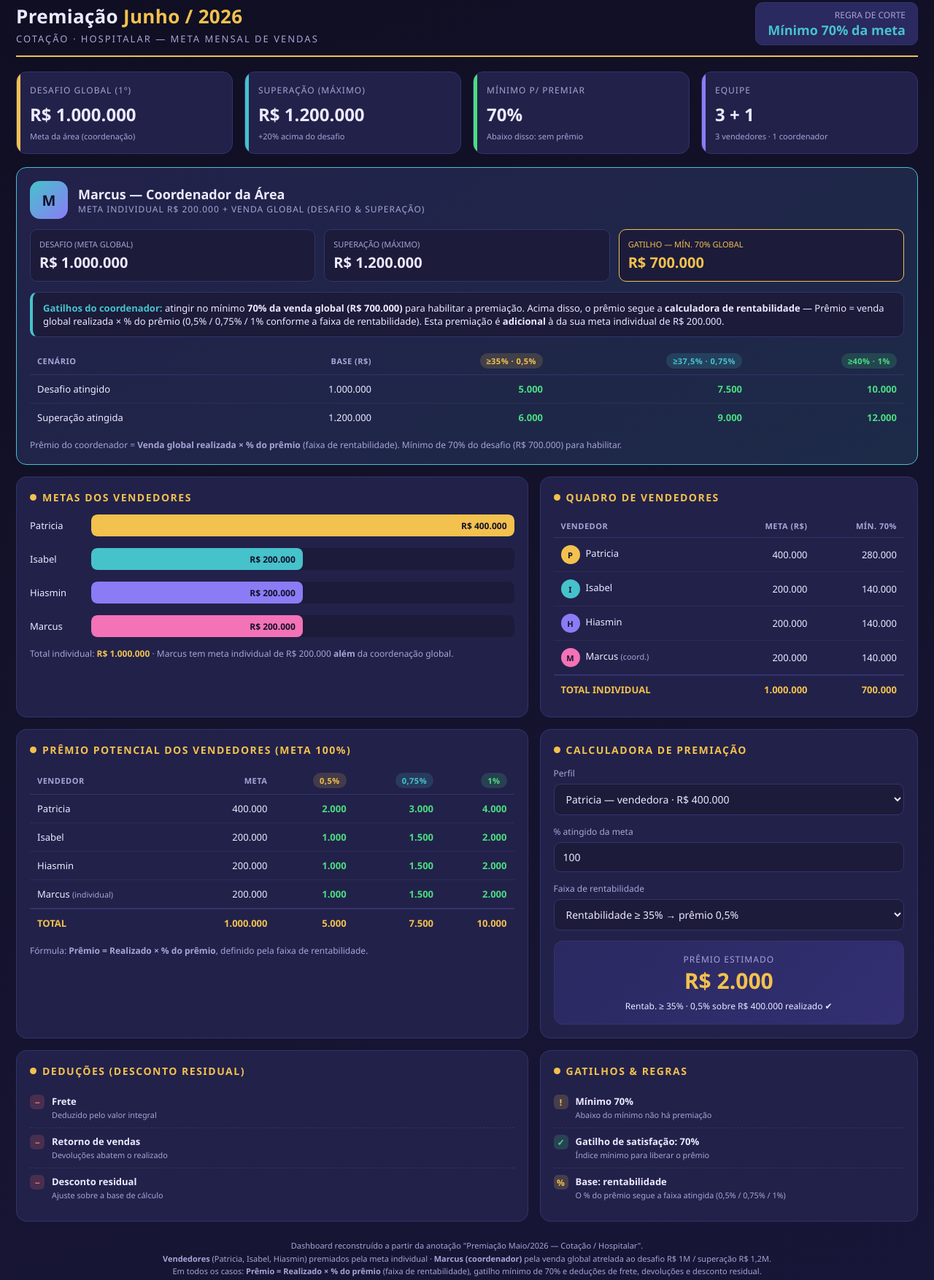
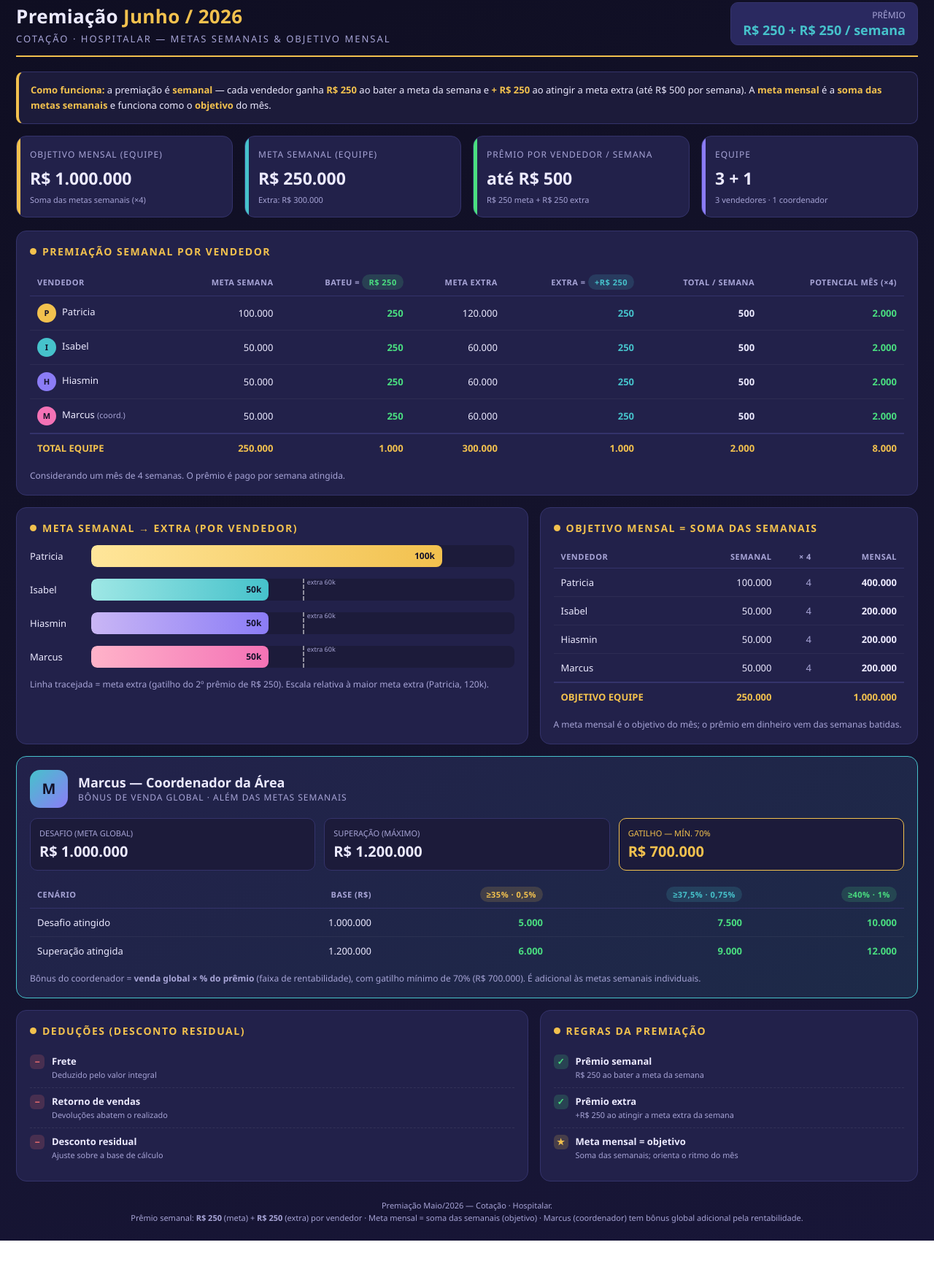
Before and after one commit to oarthurcam/Dashboard, a plain HTML site: page index.html in a window 1280 px wide. Shown: the part 19-1773 px from the top of the page at 73% size. After the commit the page ends 1719 px from the top, so only its background shows below. Drawn offline with Linux system fonts and the light colour scheme.

Commit message:
Revise prize details and KPI labels in index.html
Updated the prize structure and KPI descriptions in the HTML.

```diff
--- a/index.html
+++ b/index.html
@@ -27,7 +27,7 @@
   .kpi.a::before{background:var(--acc)} .kpi.b::before{background:var(--acc2)}
   .kpi.c::before{background:var(--good)} .kpi.d::before{background:var(--pur)}
   .kpi .lbl{font-size:12px;color:var(--muted);text-transform:uppercase;letter-spacing:1px}
-  .kpi .val{font-size:24px;font-weight:800;margin-top:8px}
+  .kpi .val{font-size:23px;font-weight:800;margin-top:8px}
   .kpi .note{font-size:11px;color:var(--muted);margin-top:6px}
 
   .grid{display:grid;grid-template-columns:1.15fr .85fr;gap:16px;margin-bottom:16px}
@@ -49,14 +49,16 @@
   .chip.g{background:rgba(74,222,128,.16);color:var(--good)}
   .av{width:26px;height:26px;border-radius:50%;display:inline-grid;place-items:center;font-size:11px;font-weight:800;color:#13122a;margin-right:8px;vertical-align:middle}
   .prize{font-weight:800;color:var(--good)}
+  .prize2{font-weight:800;color:var(--acc2)}
 
-  .canvasbox{position:relative;height:240px}
   .barchart{display:flex;flex-direction:column;gap:16px;margin-top:6px}
   .brow{display:flex;align-items:center;gap:12px}
   .bname{flex:0 0 72px;font-size:13px;color:var(--txt)}
-  .btrack{flex:1;background:var(--bg2);border-radius:8px;height:30px;overflow:hidden}
-  .bfill{height:100%;border-radius:8px;display:flex;align-items:center;justify-content:flex-end;padding-right:10px;min-width:90px}
+  .btrack{flex:1;background:var(--bg2);border-radius:8px;height:30px;overflow:hidden;position:relative}
+  .bfill{height:100%;border-radius:8px;display:flex;align-items:center;justify-content:flex-end;padding-right:10px;min-width:70px}
   .bfill span{font-size:12px;font-weight:800;color:#13122a}
+  .bextra{position:absolute;top:0;bottom:0;border-left:2px dashed rgba(255,255,255,.5)}
+  .bextra small{position:absolute;top:-2px;left:4px;font-size:9px;color:var(--muted);white-space:nowrap}
 
   .rules li{list-style:none;padding:9px 0;border-bottom:1px dashed rgba(255,255,255,.08);display:flex;gap:10px;align-items:flex-start;font-size:13px;color:var(--txt)}
   .rules li:last-child{border-bottom:none}
@@ -70,22 +72,16 @@
   .coordhead .big{width:52px;height:52px;border-radius:14px;background:linear-gradient(135deg,#46c2cb,#8b7cf6);display:grid;place-items:center;font-size:20px;font-weight:800;color:#13122a}
   .coordhead .t1{font-size:18px;font-weight:800}
   .coordhead .t2{font-size:12px;color:var(--muted);text-transform:uppercase;letter-spacing:1px}
-  .coordmetrics{display:grid;grid-template-columns:1fr 1fr;gap:12px;margin-bottom:14px}
+  .coordmetrics{display:grid;grid-template-columns:1fr 1fr 1fr;gap:12px;margin-bottom:14px}
   .cm{background:var(--bg2);border:1px solid var(--line);border-radius:10px;padding:12px}
   .cm .l{font-size:11px;color:var(--muted);text-transform:uppercase}
   .cm .v{font-size:20px;font-weight:800;margin-top:4px}
 
-  .calc-row{display:flex;flex-direction:column;gap:6px;margin-bottom:14px}
-  .calc-row label{font-size:12px;color:var(--muted)}
-  .calc-row input,.calc-row select{background:var(--bg2);border:1px solid var(--line);color:var(--txt);padding:10px 12px;border-radius:9px;font-size:14px}
-  .calc-out{background:linear-gradient(135deg,var(--card2),#332f73);border:1px solid var(--line);border-radius:12px;padding:16px;text-align:center;margin-top:6px}
-  .calc-out .ov{font-size:12px;color:var(--muted);text-transform:uppercase;letter-spacing:1px}
-  .calc-out .pv{font-size:30px;font-weight:800;color:var(--acc)}
-  .calc-out .pq{font-size:12px;margin-top:6px}
-  .calc-out.no .pv{color:var(--bad)}
+  .note-box{background:var(--bg2);border:1px solid var(--line);border-left:4px solid var(--acc);border-radius:10px;padding:14px 16px;font-size:13px;color:var(--txt);margin-bottom:16px;line-height:1.6}
+  .note-box b{color:var(--acc)}
 
   footer{color:var(--muted);font-size:11px;text-align:center;margin-top:24px;line-height:1.6}
-  @media(max-width:900px){.kpis{grid-template-columns:1fr 1fr}.grid{grid-template-columns:1fr}}
+  @media(max-width:900px){.kpis{grid-template-columns:1fr 1fr}.grid{grid-template-columns:1fr}.coordmetrics{grid-template-columns:1fr}}
 </style>
 </head>
 <body>
@@ -94,30 +90,34 @@
   <header class="top">
     <div>
       <h1>Premiação <span>Junho / 2026</span></h1>
-      <div class="sub">Cotação · Hospitalar — Meta Mensal de Vendas</div>
+      <div class="sub">Cotação · Hospitalar — Metas Semanais &amp; Objetivo Mensal</div>
     </div>
     <div class="badge">
-      <div class="b1">REGRA DE CORTE</div>
-      <div class="b2">Mínimo 70% da meta</div>
+      <div class="b1">PRÊMIO</div>
+      <div class="b2">R$ 250 + R$ 250 / semana</div>
     </div>
   </header>
+
+  <div class="note-box">
+    <b>Como funciona:</b> a premiação é <b>semanal</b> — cada vendedor ganha <b>R$ 250</b> ao bater a meta da semana e <b>+ R$ 250</b> ao atingir a meta extra (até R$ 500 por semana). A <b>meta mensal</b> é a <b>soma das metas semanais</b> e funciona como o <b>objetivo</b> do mês.
+  </div>
 
   <!-- KPIs -->
   <section class="kpis">
     <div class="kpi a">
-      <div class="lbl">Desafio Global (1º)</div>
+      <div class="lbl">Objetivo Mensal (equipe)</div>
       <div class="val">R$ 1.000.000</div>
-      <div class="note">Meta da área (coordenação)</div>
+      <div class="note">Soma das metas semanais (×4)</div>
     </div>
     <div class="kpi b">
-      <div class="lbl">Superação (Máximo)</div>
-      <div class="val">R$ 1.200.000</div>
-      <div class="note">+20% acima do desafio</div>
+      <div class="lbl">Meta Semanal (equipe)</div>
+      <div class="val">R$ 250.000</div>
+      <div class="note">Extra: R$ 300.000</div>
     </div>
     <div class="kpi c">
-      <div class="lbl">Mínimo p/ Premiar</div>
-      <div class="val">70%</div>
-      <div class="note">Abaixo disso: sem prêmio</div>
+      <div class="lbl">Prêmio por vendedor / semana</div>
+      <div class="val">até R$ 500</div>
+      <div class="note">R$ 250 meta + R$ 250 extra</div>
     </div>
     <div class="kpi d">
       <div class="lbl">Equipe</div>
@@ -126,22 +126,72 @@
     </div>
   </section>
 
-  <!-- COORDENADOR (Marcus) -->
+  <!-- Premiação semanal -->
+  <section class="panel" style="margin-bottom:16px">
+    <h2><span class="dot"></span>Premiação Semanal por Vendedor</h2>
+    <table>
+      <thead><tr>
+        <th>Vendedor</th>
+        <th class="r">Meta semana</th>
+        <th class="r">Bateu = <span class="chip g">R$ 250</span></th>
+        <th class="r">Meta extra</th>
+        <th class="r">Extra = <span class="chip t">+R$ 250</span></th>
+        <th class="r">Total / semana</th>
+        <th class="r">Potencial mês (×4)</th>
+      </tr></thead>
+      <tbody>
+        <tr><td><span class="av" style="background:#f2c14e">P</span>Patricia</td><td class="r">100.000</td><td class="r prize">250</td><td class="r">120.000</td><td class="r prize2">250</td><td class="r"><b>500</b></td><td class="r prize">2.000</td></tr>
+        <tr><td><span class="av" style="background:#46c2cb">I</span>Isabel</td><td class="r">50.000</td><td class="r prize">250</td><td class="r">60.000</td><td class="r prize2">250</td><td class="r"><b>500</b></td><td class="r prize">2.000</td></tr>
+        <tr><td><span class="av" style="background:#8b7cf6">H</span>Hiasmin</td><td class="r">50.000</td><td class="r prize">250</td><td class="r">60.000</td><td class="r prize2">250</td><td class="r"><b>500</b></td><td class="r prize">2.000</td></tr>
+        <tr><td><span class="av" style="background:#f472b6">M</span>Marcus <small style="color:var(--muted)">(coord.)</small></td><td class="r">50.000</td><td class="r prize">250</td><td class="r">60.000</td><td class="r prize2">250</td><td class="r"><b>500</b></td><td class="r prize">2.000</td></tr>
+      </tbody>
+      <tfoot><tr><td>TOTAL EQUIPE</td><td class="r">250.000</td><td class="r">1.000</td><td class="r">300.000</td><td class="r">1.000</td><td class="r">2.000</td><td class="r">8.000</td></tr></tfoot>
+    </table>
+    <p style="font-size:12px;color:var(--muted);margin-top:10px">Considerando um mês de 4 semanas. O prêmio é pago por semana atingida.</p>
+  </section>
+
+  <!-- Metas semanais vs objetivo mensal -->
+  <section class="grid">
+    <div class="panel">
+      <h2><span class="dot"></span>Meta Semanal → Extra (por vendedor)</h2>
+      <div class="barchart">
+        <div class="brow"><div class="bname">Patricia</div><div class="btrack"><div class="bfill" style="width:83%;background:linear-gradient(90deg,#FFE69A,#f2c14e)"><span>100k</span></div><div class="bextra" style="left:100%"><small>extra 120k</small></div></div></div>
+        <div class="brow"><div class="bname">Isabel</div><div class="btrack"><div class="bfill" style="width:42%;background:linear-gradient(90deg,#9EE7E5,#46c2cb)"><span>50k</span></div><div class="bextra" style="left:50%"><small>extra 60k</small></div></div></div>
+        <div class="brow"><div class="bname">Hiasmin</div><div class="btrack"><div class="bfill" style="width:42%;background:linear-gradient(90deg,#C9B6F5,#8b7cf6)"><span>50k</span></div><div class="bextra" style="left:50%"><small>extra 60k</small></div></div></div>
+        <div class="brow"><div class="bname">Marcus</div><div class="btrack"><div class="bfill" style="width:42%;background:linear-gradient(90deg,#FFB3C9,#f472b6)"><span>50k</span></div><div class="bextra" style="left:50%"><small>extra 60k</small></div></div></div>
+      </div>
+      <p style="font-size:12px;color:var(--muted);margin-top:14px">Linha tracejada = meta extra (gatilho do 2º prêmio de R$ 250). Escala relativa à maior meta extra (Patricia, 120k).</p>
+    </div>
+
+    <div class="panel">
+      <h2><span class="dot"></span>Objetivo Mensal = Soma das Semanais</h2>
+      <table>
+        <thead><tr><th>Vendedor</th><th class="r">Semanal</th><th class="r">× 4</th><th class="r">Mensal</th></tr></thead>
+        <tbody>
+          <tr><td>Patricia</td><td class="r">100.000</td><td class="r" style="color:var(--muted)">4</td><td class="r"><b>400.000</b></td></tr>
+          <tr><td>Isabel</td><td class="r">50.000</td><td class="r" style="color:var(--muted)">4</td><td class="r"><b>200.000</b></td></tr>
+          <tr><td>Hiasmin</td><td class="r">50.000</td><td class="r" style="color:var(--muted)">4</td><td class="r"><b>200.000</b></td></tr>
+          <tr><td>Marcus</td><td class="r">50.000</td><td class="r" style="color:var(--muted)">4</td><td class="r"><b>200.000</b></td></tr>
+        </tbody>
+        <tfoot><tr><td>OBJETIVO EQUIPE</td><td class="r">250.000</td><td class="r"></td><td class="r">1.000.000</td></tr></tfoot>
+      </table>
+      <p style="font-size:12px;color:var(--muted);margin-top:10px">A meta mensal é o objetivo do mês; o prêmio em dinheiro vem das semanas batidas.</p>
+    </div>
+  </section>
+
+  <!-- COORDENADOR -->
   <section class="panel coord" style="margin-bottom:16px">
     <div class="coordhead">
       <div class="big">M</div>
       <div>
         <div class="t1">Marcus — Coordenador da Área</div>
-        <div class="t2">Meta individual R$ 200.000 + Venda Global (Desafio &amp; Superação)</div>
+        <div class="t2">Bônus de venda global · além das metas semanais</div>
       </div>
     </div>
-    <div class="coordmetrics" style="grid-template-columns:1fr 1fr 1fr">
+    <div class="coordmetrics">
       <div class="cm"><div class="l">Desafio (meta global)</div><div class="v">R$ 1.000.000</div></div>
       <div class="cm"><div class="l">Superação (máximo)</div><div class="v">R$ 1.200.000</div></div>
-      <div class="cm" style="border-color:var(--acc)"><div class="l" style="color:var(--acc)">Gatilho — mín. 70% global</div><div class="v" style="color:var(--acc)">R$ 700.000</div></div>
-    </div>
-    <div style="background:var(--bg2);border:1px solid var(--line);border-left:4px solid var(--acc2);border-radius:10px;padding:12px 14px;margin-bottom:14px;font-size:13px;color:var(--txt)">
-      <b style="color:var(--acc2)">Gatilhos do coordenador:</b> atingir no mínimo <b>70% da venda global (R$ 700.000)</b> para habilitar a premiação. Acima disso, o prêmio segue a <b>calculadora de rentabilidade</b> — Prêmio = venda global realizada × % do prêmio (0,5% / 0,75% / 1% conforme a faixa de rentabilidade). Esta premiação é <b>adicional</b> à da sua meta individual de R$ 200.000.
+      <div class="cm" style="border-color:var(--acc)"><div class="l" style="color:var(--acc)">Gatilho — mín. 70%</div><div class="v" style="color:var(--acc)">R$ 700.000</div></div>
     </div>
     <table>
       <thead><tr>
@@ -155,87 +205,7 @@
         <tr><td>Superação atingida</td><td class="r">1.200.000</td><td class="r prize">6.000</td><td class="r prize">9.000</td><td class="r prize">12.000</td></tr>
       </tbody>
     </table>
-    <p style="font-size:12px;color:var(--muted);margin-top:10px">Prêmio do coordenador = <b>Venda global realizada × % do prêmio</b> (faixa de rentabilidade). Mínimo de 70% do desafio (R$ 700.000) para habilitar.</p>
-  </section>
-
-  <!-- VENDEDORES -->
-  <section class="grid">
-    <div class="panel">
-      <h2><span class="dot"></span>Metas dos Vendedores</h2>
-      <div class="barchart">
-        <div class="brow"><div class="bname">Patricia</div><div class="btrack"><div class="bfill" style="width:100%;background:#f2c14e"><span>R$ 400.000</span></div></div></div>
-        <div class="brow"><div class="bname">Isabel</div><div class="btrack"><div class="bfill" style="width:50%;background:#46c2cb"><span>R$ 200.000</span></div></div></div>
-        <div class="brow"><div class="bname">Hiasmin</div><div class="btrack"><div class="bfill" style="width:50%;background:#8b7cf6"><span>R$ 200.000</span></div></div></div>
-        <div class="brow"><div class="bname">Marcus</div><div class="btrack"><div class="bfill" style="width:50%;background:#f472b6"><span>R$ 200.000</span></div></div></div>
-      </div>
-      <p style="font-size:12px;color:var(--muted);margin-top:14px">Total individual: <b style="color:var(--acc)">R$ 1.000.000</b> · Marcus tem meta individual de R$ 200.000 <b>além</b> da coordenação global.</p>
-    </div>
-    <div class="panel">
-      <h2><span class="dot"></span>Quadro de Vendedores</h2>
-      <table>
-        <thead><tr><th>Vendedor</th><th class="r">Meta (R$)</th><th class="r">Mín. 70%</th></tr></thead>
-        <tbody>
-          <tr><td><span class="av" style="background:#f2c14e">P</span>Patricia</td><td class="r">400.000</td><td class="r">280.000</td></tr>
-          <tr><td><span class="av" style="background:#46c2cb">I</span>Isabel</td><td class="r">200.000</td><td class="r">140.000</td></tr>
-          <tr><td><span class="av" style="background:#8b7cf6">H</span>Hiasmin</td><td class="r">200.000</td><td class="r">140.000</td></tr>
-          <tr><td><span class="av" style="background:#f472b6">M</span>Marcus <small style="color:var(--muted)">(coord.)</small></td><td class="r">200.000</td><td class="r">140.000</td></tr>
-        </tbody>
-        <tfoot><tr><td>TOTAL INDIVIDUAL</td><td class="r">1.000.000</td><td class="r">700.000</td></tr></tfoot>
-      </table>
-    </div>
-  </section>
-
-  <!-- Premiação potencial vendedores + calculadora -->
-  <section class="grid">
-    <div class="panel">
-      <h2><span class="dot"></span>Prêmio Potencial dos Vendedores (meta 100%)</h2>
-      <table>
-        <thead><tr>
-          <th>Vendedor</th><th class="r">Meta</th>
-          <th class="r"><span class="chip y">0,5%</span></th>
-          <th class="r"><span class="chip t">0,75%</span></th>
-          <th class="r"><span class="chip g">1%</span></th>
-        </tr></thead>
-        <tbody>
-          <tr><td>Patricia</td><td class="r">400.000</td><td class="r prize">2.000</td><td class="r prize">3.000</td><td class="r prize">4.000</td></tr>
-          <tr><td>Isabel</td><td class="r">200.000</td><td class="r prize">1.000</td><td class="r prize">1.500</td><td class="r prize">2.000</td></tr>
-          <tr><td>Hiasmin</td><td class="r">200.000</td><td class="r prize">1.000</td><td class="r prize">1.500</td><td class="r prize">2.000</td></tr>
-          <tr><td>Marcus <small style="color:var(--muted)">(individual)</small></td><td class="r">200.000</td><td class="r prize">1.000</td><td class="r prize">1.500</td><td class="r prize">2.000</td></tr>
-        </tbody>
-        <tfoot><tr><td>TOTAL</td><td class="r">1.000.000</td><td class="r">5.000</td><td class="r">7.500</td><td class="r">10.000</td></tr></tfoot>
-      </table>
-      <p style="font-size:12px;color:var(--muted);margin-top:10px">Fórmula: <b>Prêmio = Realizado × % do prêmio</b>, definido pela faixa de rentabilidade.</p>
-    </div>
-
-    <div class="panel">
-      <h2><span class="dot"></span>Calculadora de Premiação</h2>
-      <div class="calc-row">
-        <label>Perfil</label>
-        <select id="cVend">
-          <option value="400000">Patricia — vendedora · R$ 400.000</option>
-          <option value="200000">Isabel — vendedora · R$ 200.000</option>
-          <option value="200000">Hiasmin — vendedora · R$ 200.000</option>
-          <option value="1000000">Marcus — coordenador · R$ 1.000.000 (global)</option>
-        </select>
-      </div>
-      <div class="calc-row">
-        <label>% atingido da meta</label>
-        <input id="cPct" type="number" value="100" min="0" max="200" step="1">
-      </div>
-      <div class="calc-row">
-        <label>Faixa de rentabilidade</label>
-        <select id="cFaixa">
-          <option value="0.005" data-r="35">Rentabilidade ≥ 35% → prêmio 0,5%</option>
-          <option value="0.0075" data-r="37,5">Rentabilidade ≥ 37,5% → prêmio 0,75%</option>
-          <option value="0.01" data-r="40">Rentabilidade ≥ 40% → prêmio 1%</option>
-        </select>
-      </div>
-      <div id="calcOut" class="calc-out">
-        <div class="ov">Prêmio estimado</div>
-        <div class="pv" id="cPremio">R$ 2.000</div>
-        <div class="pq" id="cQuali">Acima do mínimo de 70% — habilitado ✔</div>
-      </div>
-    </div>
+    <p style="font-size:12px;color:var(--muted);margin-top:10px">Bônus do coordenador = <b>venda global × % do prêmio</b> (faixa de rentabilidade), com gatilho mínimo de 70% (R$ 700.000). É adicional às metas semanais individuais.</p>
   </section>
 
   <!-- Deduções, gatilhos -->
@@ -249,44 +219,19 @@
       </ul>
     </div>
     <div class="panel">
-      <h2><span class="dot"></span>Gatilhos &amp; Regras</h2>
+      <h2><span class="dot"></span>Regras da Premiação</h2>
       <ul class="rules">
-        <li><span class="ic gate">!</span><div><b>Mínimo 70%</b><br><small>Abaixo do mínimo não há premiação</small></div></li>
-        <li><span class="ic ok">✓</span><div><b>Gatilho de satisfação: 70%</b><br><small>Índice mínimo para liberar o prêmio</small></div></li>
-        <li><span class="ic gate">%</span><div><b>Base: rentabilidade</b><br><small>O % do prêmio segue a faixa atingida (0,5% / 0,75% / 1%)</small></div></li>
+        <li><span class="ic ok">✓</span><div><b>Prêmio semanal</b><br><small>R$ 250 ao bater a meta da semana</small></div></li>
+        <li><span class="ic ok">✓</span><div><b>Prêmio extra</b><br><small>+R$ 250 ao atingir a meta extra da semana</small></div></li>
+        <li><span class="ic gate">★</span><div><b>Meta mensal = objetivo</b><br><small>Soma das semanais; orienta o ritmo do mês</small></div></li>
       </ul>
     </div>
   </section>
 
   <footer>
-    Dashboard reconstruído a partir da anotação "Premiação Maio/2026 — Cotação / Hospitalar".<br>
-    <b>Vendedores</b> (Patricia, Isabel, Hiasmin) premiados pela meta individual · <b>Marcus (coordenador)</b> pela venda global atrelada ao desafio R$ 1M / superação R$ 1,2M.<br>
-    Em todos os casos: <b>Prêmio = Realizado × % do prêmio</b> (faixa de rentabilidade), gatilho mínimo de 70% e deduções de frete, devoluções e desconto residual.
+    Premiação Maio/2026 — Cotação · Hospitalar.<br>
+    Prêmio semanal: <b>R$ 250</b> (meta) + <b>R$ 250</b> (extra) por vendedor · Meta mensal = soma das semanais (objetivo) · Marcus (coordenador) tem bônus global adicional pela rentabilidade.
   </footer>
 </div>
-
-<script>
-const fmt = n => "R$ " + n.toLocaleString("pt-BR",{maximumFractionDigits:0});
-
-const cVend=document.getElementById('cVend'),cPct=document.getElementById('cPct'),
-      cFaixa=document.getElementById('cFaixa'),cPremio=document.getElementById('cPremio'),
-      cQuali=document.getElementById('cQuali'),calcOut=document.getElementById('calcOut');
-function calc(){
-  const meta=+cVend.value||0, perc=+cFaixa.value, pct=+cPct.value||0;
-  const realizado=meta*pct/100;
-  if(pct<70){
-    calcOut.classList.add('no');
-    cPremio.textContent='R$ 0';
-    cQuali.textContent='Abaixo do mínimo de 70% — sem premiação ✖';
-  }else{
-    calcOut.classList.remove('no');
-    cPremio.textContent=fmt(realizado*perc);
-    const r=cFaixa.options[cFaixa.selectedIndex].dataset.r;
-    cQuali.textContent='Rentab. ≥ '+r+'% · '+(perc*100).toLocaleString('pt-BR')+'% sobre '+fmt(realizado)+' realizado ✔';
-  }
-}
-[cVend,cPct,cFaixa].forEach(e=>e.addEventListener('input',calc));
-calc();
-</script>
 </body>
 </html>
```
